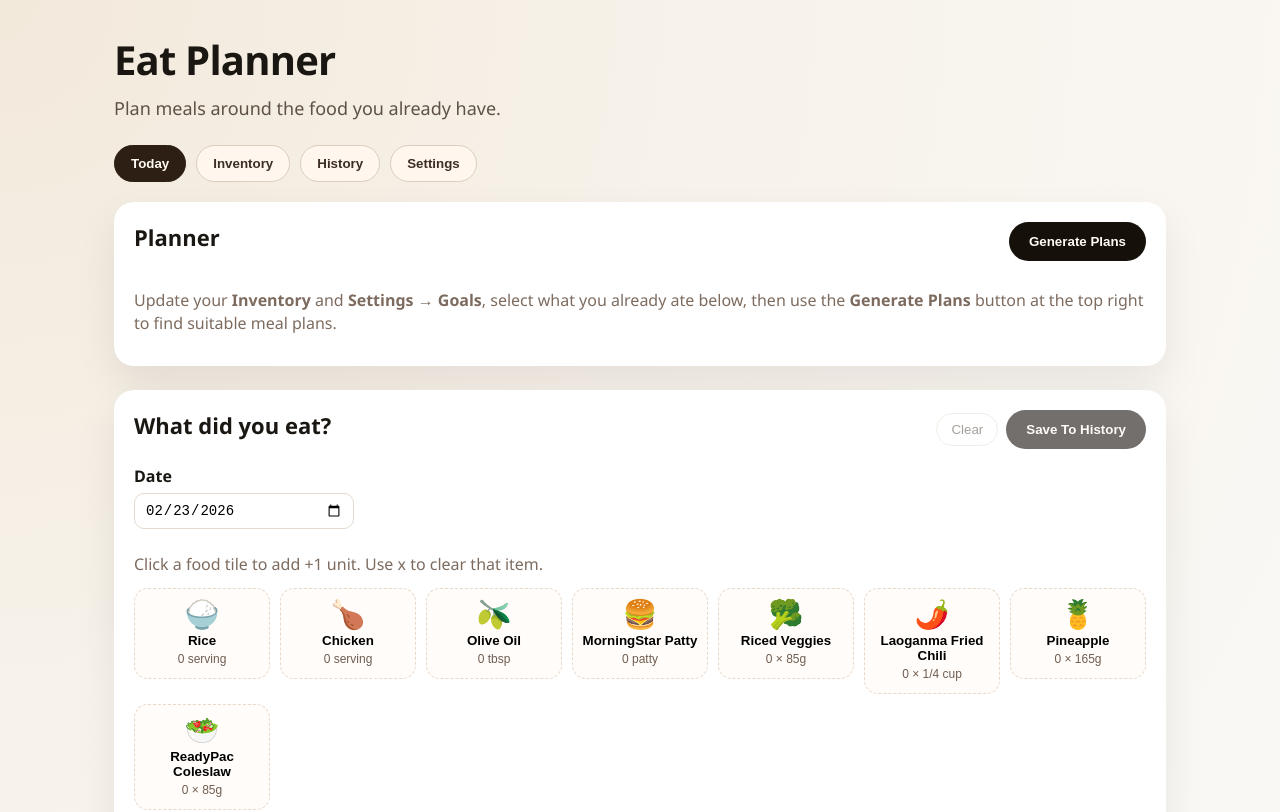
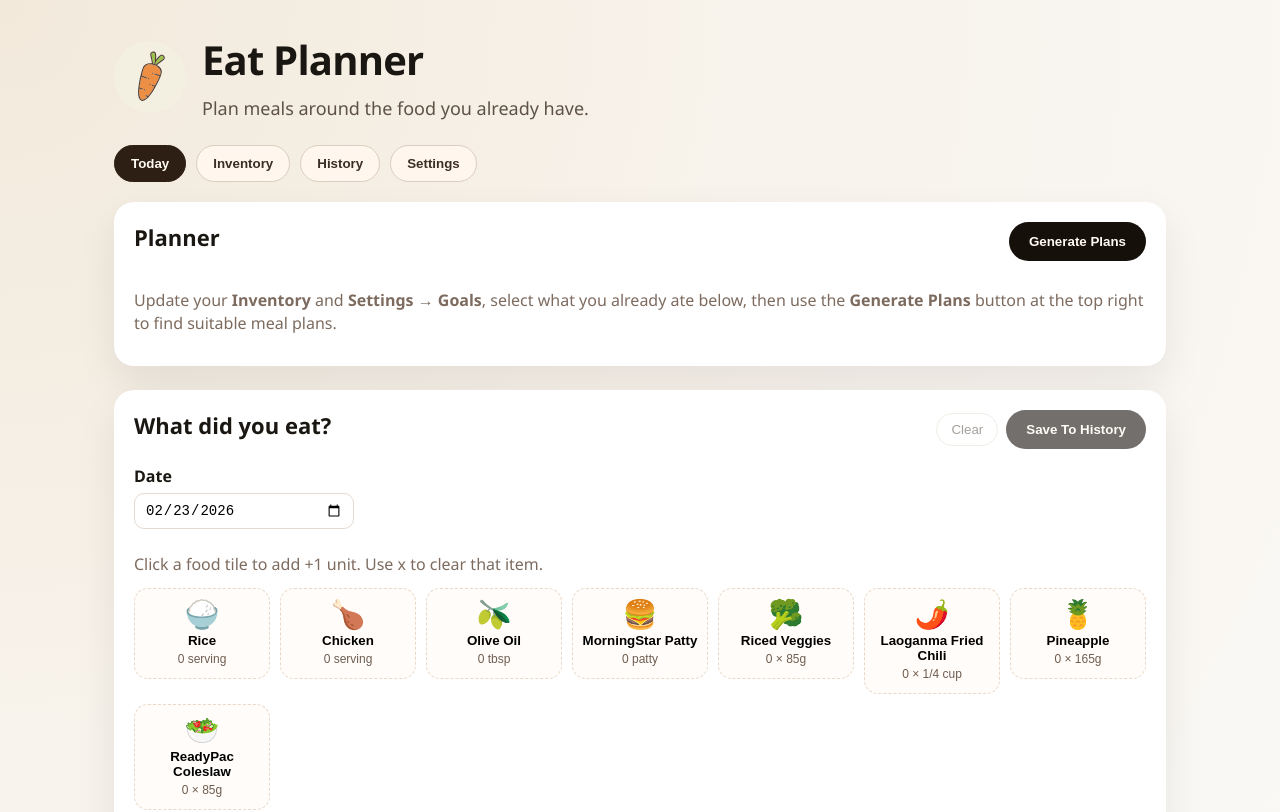
Before and after one commit to quark-zju/EatPlanner, a React (Vite) app: page / in a window 1280 px wide. Shown: the top 812 px of the page. Built offline with nearby package versions, Linux system fonts and the light colour scheme; the HTML template or start-up script is replaced by a standard one.

Commit message:
feat: add app icon with flip animation to header
- Add favicon icon to main header with 20deg rotation
- Add hover effect (30deg rotation)
- Implement Web Animation API flip animation on click (2 full rotations)
- Icon size matches header text height

Agent-Model: MiniMax-M2.5

```diff
--- a/src/App.css
+++ b/src/App.css
@@ -10,6 +10,19 @@
   justify-content: flex-start;
   gap: 16px;
   margin-bottom: 24px;
+}
+
+.app-icon {
+  width: 72px;
+  height: 72px;
+  flex-shrink: 0;
+  transform: rotate(20deg);
+  cursor: pointer;
+  transition: transform 0.3s cubic-bezier(0.4, 0, 0.2, 1);
+}
+
+.app-icon:hover {
+  transform: rotate(30deg);
 }
 
 .app__header h1 {
--- a/src/components/AppShell.tsx
+++ b/src/components/AppShell.tsx
@@ -1,3 +1,4 @@
+import { useRef } from "react";
 import type { ReactNode } from "react";
 import { useAtomValue, useSetAtom } from "jotai";
 import { activeTabAtom, errorAtom, noticeAtom } from "../state/appAtoms";
@@ -19,10 +20,35 @@ export default function AppShell({ children }: AppShellProps) {
   const setActiveTab = useSetAtom(activeTabAtom);
   const error = useAtomValue(errorAtom);
   const notice = useAtomValue(noticeAtom);
+  const iconRef = useRef<HTMLImageElement>(null);
+
+  const handleIconClick = () => {
+    const icon = iconRef.current;
+    if (!icon) return;
+
+    icon.animate(
+      [
+        { transform: "rotate(20deg)" },
+        { transform: "rotate(740deg) scale(1.1)", offset: 0.5 },
+        { transform: "rotate(20deg)" },
+      ],
+      {
+        duration: 800,
+        easing: "cubic-bezier(0.68, -0.55, 0.265, 1.55)",
+      }
+    );
+  };
 
   return (
     <div className="app">
       <header className="app__header">
+        <img
+          ref={iconRef}
+          src="icon.svg"
+          alt=""
+          className="app-icon"
+          onClick={handleIconClick}
+        />
         <div>
           <h1>Eat Planner</h1>
           <p>Plan meals around the food you already have.</p>
@@ -56,7 +82,11 @@ export default function AppShell({ children }: AppShellProps) {
           Terms
         </a>
         <span>•</span>
-        <a href="https://github.com/quark-zju/EatPlanner" target="_blank" rel="noreferrer">
+        <a
+          href="https://github.com/quark-zju/EatPlanner"
+          target="_blank"
+          rel="noreferrer"
+        >
           GitHub
         </a>
       </footer>
```
